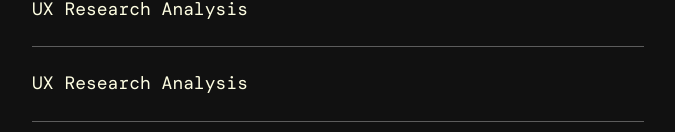
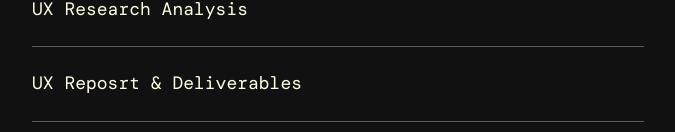
Before and after one commit to alexszczurek/research-hub, a Next.js app: page / in a window 1280 px wide. Shown: the part 686-818 px from the top of the page, without its empty margins (302-977 px from the left). Built offline with nearby package versions, Linux system fonts and the light colour scheme; a web font is replaced by a local one.

Commit message:
analytics

```diff
--- a/package.json
+++ b/package.json
@@ -6,6 +6,7 @@
     "start": "next start"
   },
   "dependencies": {
+    "@vercel/analytics": "^1.0.1",
     "@vercel/og": "^0.5.6",
     "date-fns": "^2.29.3",
     "gray-matter": "^4.0.3",
--- a/pages/_app.js
+++ b/pages/_app.js
@@ -1,5 +1,11 @@
 import '../styles/global.css'
+import { Analytics } from '@vercel/analytics/react';
 
 export default function App({ Component, pageProps }) {
-  return <Component {...pageProps} />
+  return (
+    <>
+      <Component {...pageProps} />
+      <Analytics />
+  </>
+  )
 }
--- a/posts/report.md
+++ b/posts/report.md
@@ -1,5 +1,5 @@
 ---
-title: 'UX Research Analysis'
+title: 'UX Reposrt & Deliverables'
 date: '2021-12-24'
 ---
 
```
Also changed, not shown: 1 other file (tests, documents, lock files or other folders).
